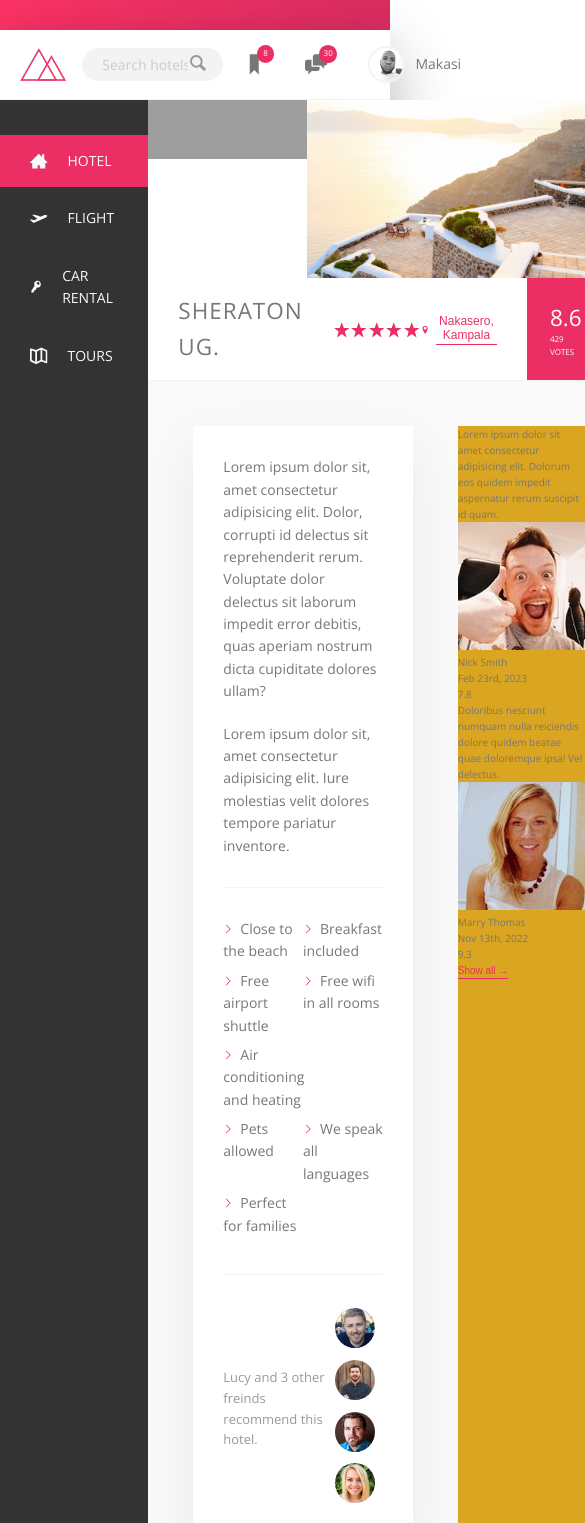
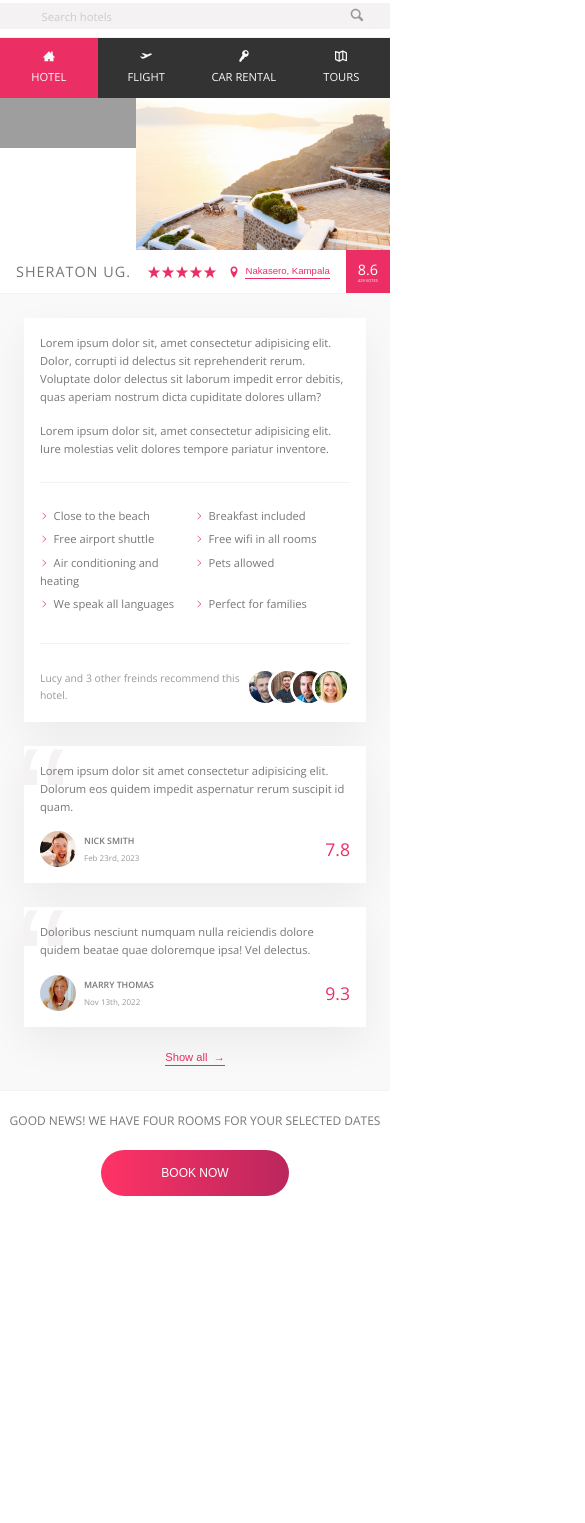
Before and after one commit to Mechack08/Trillo-app, a website: page index.html in a window 390 px wide. Shown: the part 50-1573 px from the top of the page, 585 px wide, since content can reach past the window. After the commit the page ends 1266 px from the top, so only its background shows below. Drawn offline with nearby package versions, Linux system fonts and the light colour scheme; grey boxes are pictures that could not be loaded.

Commit message:
Sass compile

```diff
--- a/css/style.css
+++ b/css/style.css
@@ -25,6 +25,9 @@
 html {
   box-sizing: border-box;
   font-size: 62.5%; }
+  @media only screen and (max-width: 68.75em) {
+    html {
+      font-size: 50%; } }
 
 body {
   font-family: "Open Sans", sans-serif;
@@ -40,8 +43,14 @@
   background-color: var(--color-grey-light-1);
   box-shadow: var(--shadow-dark);
   max-width: 120rem;
-  margin: 8rem auto;
-  min-height: 50rem; }
+  margin: 8rem auto; }
+  @media only screen and (max-width: 75em) {
+    .container {
+      margin: 0; } }
+  @media only screen and (max-width: 68.75em) {
+    .container {
+      min-width: 100%;
+      width: 100%; } }
 
 .header {
   font-size: 1.4rem;
@@ -51,9 +60,17 @@
   display: flex;
   justify-content: space-between;
   align-items: center; }
+  @media only screen and (max-width: 31.25em) {
+    .header {
+      flex-wrap: wrap;
+      justify-content: space-around;
+      height: 11rem; } }
 
 .content {
   display: flex; }
+  @media only screen and (max-width: 56.25em) {
+    .content {
+      flex-direction: column; } }
 
 .sidebar {
   background-color: var(--color-grey-dark-1);
@@ -67,10 +84,17 @@
   flex: 1; }
 
 .detail {
+  font-size: 1.4rem;
   display: flex;
   padding: 4.5rem;
   background-color: var(--color-grey-light-1);
   border-bottom: var(--line); }
+  @media only screen and (max-width: 56.25em) {
+    .detail {
+      padding: 3rem; } }
+  @media only screen and (max-width: 37.5em) {
+    .detail {
+      flex-direction: column; } }
 
 .description {
   font-size: 1.4rem;
@@ -79,9 +103,16 @@
   flex: 0 0 60%;
   margin-right: 4.5rem;
   box-shadow: var(--shadow-light); }
+  @media only screen and (max-width: 56.25em) {
+    .description {
+      padding: 2rem;
+      margin-right: 3rem; } }
+  @media only screen and (max-width: 37.5em) {
+    .description {
+      margin-right: 0;
+      margin-bottom: 3rem; } }
 
 .user-reviews {
-  background-color: goldenrod;
   flex: 1; }
 
 .logo {
@@ -93,6 +124,11 @@
   display: flex;
   align-items: center;
   justify-content: center; }
+  @media only screen and (max-width: 31.25em) {
+    .search {
+      order: 1;
+      flex: 0 0 100%;
+      background-color: var(--color-grey-light-2); } }
   .search__icon {
     height: 2rem;
     width: 2rem;
@@ -164,10 +200,21 @@
   font-size: 1.4rem;
   list-style: none;
   margin-top: 3.5rem; }
+  @media only screen and (max-width: 56.25em) {
+    .slide-nav {
+      display: flex;
+      align-items: center;
+      margin: 0; } }
   .slide-nav__item {
     position: relative; }
     .slide-nav__item:not(:last-child) {
       margin-bottom: 0.5rem; }
+      @media only screen and (max-width: 56.25em) {
+        .slide-nav__item:not(:last-child) {
+          margin-bottom: 0; } }
+    @media only screen and (max-width: 56.25em) {
+      .slide-nav__item {
+        flex: 1; } }
     .slide-nav__item::before {
       content: "";
       position: absolute;
@@ -193,17 +240,34 @@
     z-index: 10;
     display: flex;
     align-items: center; }
+    @media only screen and (max-width: 56.25em) {
+      .slide-nav__link:link, .slide-nav__link:visited {
+        justify-content: center;
+        padding: 2rem; } }
+    @media only screen and (max-width: 37.5em) {
+      .slide-nav__link:link, .slide-nav__link:visited {
+        flex-direction: column;
+        padding: 1.5rem 1.5rem; } }
   .slide-nav__icon {
     width: 1.75rem;
     height: 1.75rem;
     fill: currentColor;
     margin-right: 2rem; }
+    @media only screen and (max-width: 37.5em) {
+      .slide-nav__icon {
+        width: 1.5rem;
+        height: 1.5rem;
+        margin-right: 0;
+        margin-bottom: 0.7rem; } }
 
 .legal {
   font-size: 1.2rem;
   text-align: center;
   padding: 2.5rem;
   color: var(--color-grey-light-4); }
+  @media only screen and (max-width: 56.25em) {
+    .legal {
+      display: none; } }
 
 .gallery {
   display: flex; }
@@ -221,6 +285,10 @@
     text-transform: uppercase;
     letter-spacing: 1px;
     padding: 1.5rem 3rem; }
+    @media only screen and (max-width: 37.5em) {
+      .overview__heading {
+        font-size: 1.8rem;
+        padding: 1.25rem 2rem; } }
   .overview__stars {
     margin-right: auto;
     display: flex; }
@@ -244,14 +312,24 @@
     align-items: center;
     justify-content: center;
     flex-direction: column; }
+    @media only screen and (max-width: 37.5em) {
+      .overview__rating {
+        padding: 0 1.5rem;
+        margin-left: 2rem; } }
     .overview__rating-avarage {
       display: block;
       font-size: 2.25rem;
       font-weight: 300;
       margin-bottom: -3px; }
+      @media only screen and (max-width: 37.5em) {
+        .overview__rating-avarage {
+          font-size: 1.8rem; } }
     .overview__rating-count {
       font-size: 0.8rem;
       text-transform: uppercase; }
+      @media only screen and (max-width: 37.5em) {
+        .overview__rating-count {
+          font-size: 0.5rem; } }
 
 .btn-inline {
   border: none;
@@ -262,8 +340,13 @@
   padding-bottom: 2px;
   cursor: pointer;
   transition: all 0.3s ease-out; }
+  .btn-inline span {
+    margin-left: 3px;
+    transition: margin-left 0.3s ease-out; }
   .btn-inline:hover {
     color: var(--color-grey-dark-1); }
+    .btn-inline:hover span {
+      margin-left: 8px; }
   .btn-inline:focus {
     outline: none;
     animation: pulsate 1s ease-out infinite; }
@@ -299,9 +382,14 @@
       width: 1rem;
       height: 1rem;
       margin-right: 0.7rem;
-      background-color: var(--color-primary);
-      -webkit-mask-image: url(../img/chevron-thin-right.svg);
-      -webkit-mask-size: cover; }
+      background-image: url(../img/chevron-thin-right.svg);
+      background-size: cover; }
+      @supports (-webkit-mask-image: url()) or (mask-image: url()) {
+        .list__item::before {
+          background-color: var(--color-primary);
+          -webkit-mask-image: url(../img/chevron-thin-right.svg);
+          -webkit-mask-size: cover;
+          background-image: none; } }
 
 .recommend {
   font-size: 1.3rem;
@@ -310,6 +398,8 @@
   align-items: center; }
   .recommend__count {
     margin-right: auto; }
+  .recommend__freinds {
+    display: flex; }
   .recommend__photo {
     width: 4rem;
     height: 4rem;
@@ -318,3 +408,100 @@
     box-sizing: content-box; }
     .recommend__photo:not(:last-child) {
       margin-right: -2rem; }
+
+.review {
+  background-color: #fff;
+  box-shadow: var(--shadow-light);
+  padding: 3rem;
+  margin-bottom: 3.5rem;
+  position: relative;
+  overflow: hidden; }
+  @media only screen and (max-width: 56.25em) {
+    .review {
+      padding: 2rem;
+      margin-bottom: 3rem; } }
+  .review__text {
+    margin-bottom: 2rem;
+    position: relative;
+    z-index: 2; }
+  .review__user {
+    display: flex;
+    align-items: center; }
+    .review__user-box {
+      margin-left: 1rem; }
+    .review__user-name {
+      font-size: 1.1rem;
+      font-weight: 600;
+      text-transform: uppercase;
+      margin-bottom: 0.4rem; }
+    .review__user-date {
+      font-size: 1rem;
+      color: var(--color-grey-dark-3); }
+  .review__photo {
+    height: 4.5rem;
+    width: 4.5rem;
+    object-fit: cover;
+    border-radius: 50%; }
+  .review__rating {
+    margin-left: auto;
+    font-size: 2.2rem;
+    color: var(--color-primary);
+    font-weight: 300; }
+  .review::before {
+    content: "\201C";
+    font-family: sans-serif;
+    color: var(--color-grey-light-2);
+    line-height: 1;
+    font-size: 20rem;
+    position: absolute;
+    top: -2.75rem;
+    left: -1rem;
+    z-index: 1; }
+
+.centered {
+  margin: 0 auto;
+  display: block; }
+
+.cta {
+  padding: 3.5rem 0;
+  text-align: center; }
+  @media only screen and (max-width: 56.25em) {
+    .cta {
+      padding: 2.5rem 0; } }
+  .cta__book-now {
+    font-size: 1.5rem;
+    font-weight: 300;
+    text-transform: uppercase;
+    margin-bottom: 2.5rem; }
+
+.btn {
+  font-size: 1.5rem;
+  font-weight: 300;
+  text-transform: uppercase;
+  border-radius: 99px;
+  border: none;
+  background-image: linear-gradient(to right, var(--color-primary-light), var(--color-primary-dark));
+  color: #fff;
+  position: relative;
+  overflow: hidden;
+  cursor: pointer; }
+  .btn > * {
+    display: inline-block;
+    height: 100%;
+    width: 100%;
+    transition: all 0.3s ease-out; }
+  .btn__visible {
+    padding: 2rem 7.5rem; }
+  .btn__invisible {
+    padding: 2rem 0;
+    position: absolute;
+    left: 0;
+    top: -100%; }
+  .btn:hover {
+    background-image: linear-gradient(to left, var(--color-primary-light), var(--color-primary-dark)); }
+  .btn:hover .btn__visible {
+    transform: translateY(100%); }
+  .btn:hover .btn__invisible {
+    top: 0; }
+  .btn:focus {
+    animation: pulsate 1s ease-out infinite; }
```
